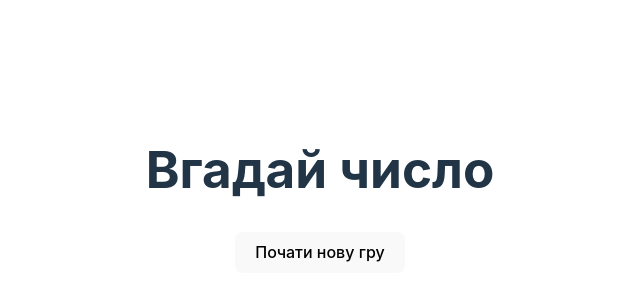
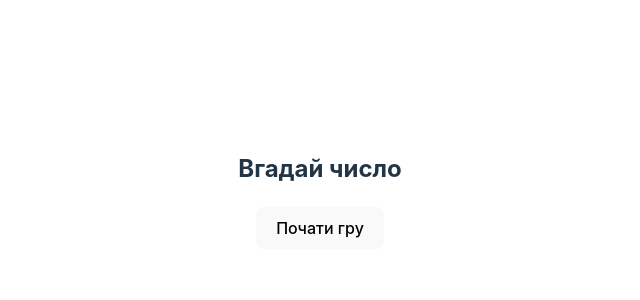
Before and after one commit to IhorZolot/numberGame, a React (Vite) app: page / in a window 1280 px wide. Shown: the part 200-500 px from the top of the page, without its empty margins (320-960 px from the left). Built offline with nearby package versions, Linux system fonts and the light colour scheme.

Commit message:
update new start

```diff
--- a/src/components/GuessInput.css
+++ b/src/components/GuessInput.css
@@ -1,9 +1,11 @@
 /* GuessInput.css */
 .guess-input {
   margin-top: 20px;
-  display: row;
+  display: flex;
+  flex-direction: column;
   align-items: center;
   justify-content: center;
+  gap: 20px;
 }
 
 .guess-input input {
@@ -13,6 +15,7 @@
   border-radius: 5px;
   width: 200px;
   margin-right: 10px;
+  box-shadow: 0 -1px 5px 0 rgba(71, 71, 71, 0.05);
 }
 
 .guess-input button {
@@ -24,9 +27,12 @@
   background-color: #007bff;
   color: #fff;
   transition: background-color 0.3s ease;
+  cursor: pointer;
+  transition: transform 0.2s ease-in-out;
 
 }
 
 .guess-input button:hover {
+  transform: scale(1.1);
   background-color: #0056b3;
 }
--- a/src/components/GuessNumber.jsx
+++ b/src/components/GuessNumber.jsx
@@ -10,9 +10,9 @@ const GuessNumber = () => {
 
   const handleStartGame = async () => {
     try {
-      await API.post('/start_game');
+      const response = await API.post('/start_game');
       setGameStarted(true);
-      setResult('');
+      setResult(response.data.message);;
       setGuess('');
     } catch (error) {
       console.error('Error starting game:', error);
@@ -23,20 +23,20 @@ const GuessNumber = () => {
   const handleSubmit = async () => {
     try {
       const response = await API.post('/guess', { guess });
-      setResult(response.data.message);
-      if (response.data.message === 'Число вгадано') {
+      setResult(response.data.message.trim());
+      if (response.data.message.trim() === 'Число вгадано') {
         setGameStarted(false);
       }
     } catch (error) {
       console.error('Error:', error);
-      setResult('Сталася помилка при обробці запиту.');
+      setResult('Введіть число від 1 до 9');
     }
     setGuess('')
   };
 
   return (
     <div>
-      <h1>Вгадай число</h1>
+      <h2>Вгадай число</h2>
       {gameStarted ? (
         <GuessInput
         guess={guess}
@@ -44,7 +44,7 @@ const GuessNumber = () => {
         handleSubmit={handleSubmit}
       />
       ) : (
-        <button onClick={handleStartGame}>Почати нову гру</button>
+        <button onClick={handleStartGame}>Почати гру</button>
       )}
       <ResultDisplay result={result} />
     </div>
--- a/src/components/ResultDisplay.css
+++ b/src/components/ResultDisplay.css
@@ -2,5 +2,5 @@
   margin-top: 20px;
   font-size: 18px;
   font-weight: bold;
-  color: #c71616;
+  color: #09a0a8;
 }
```
